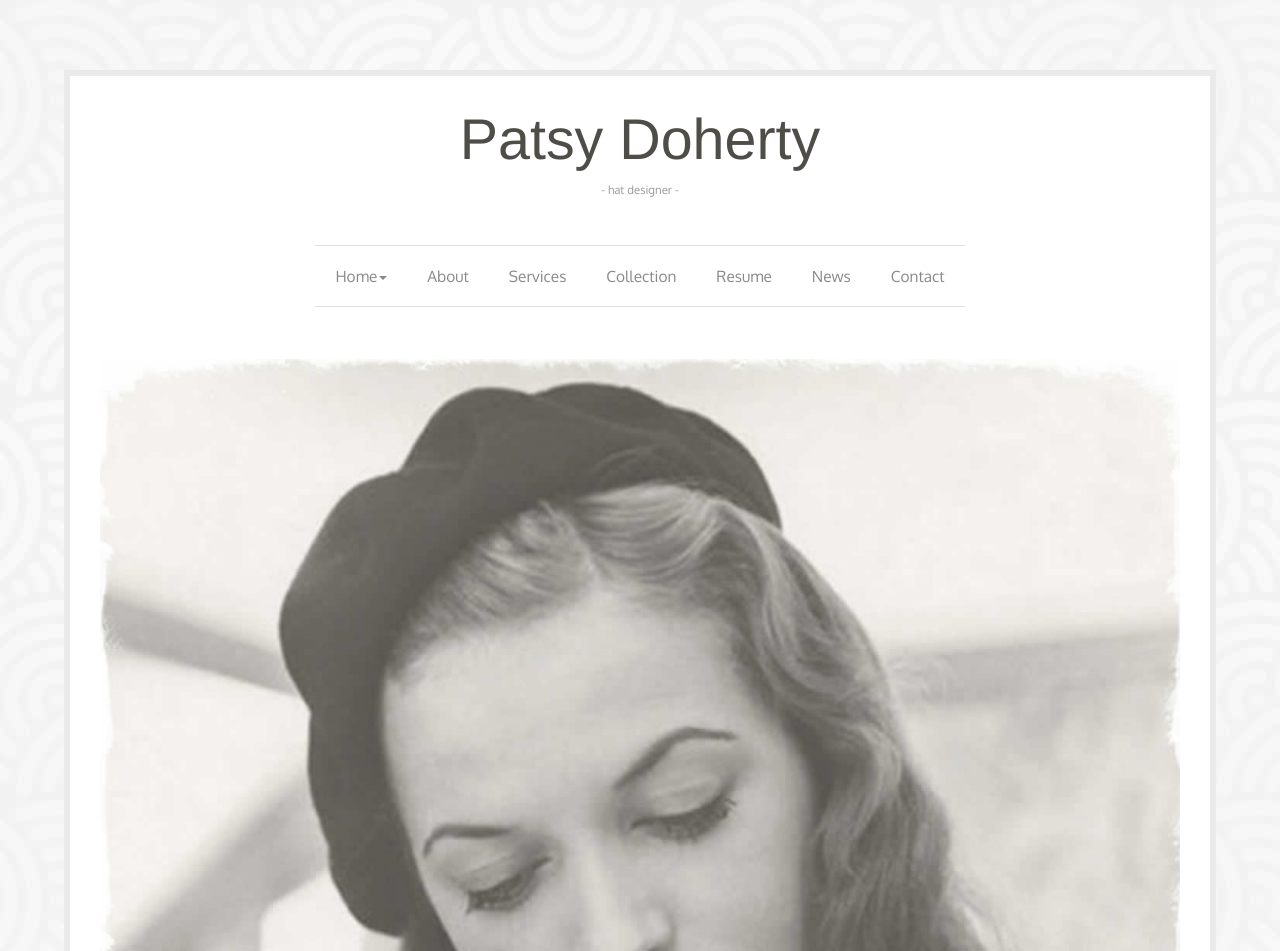
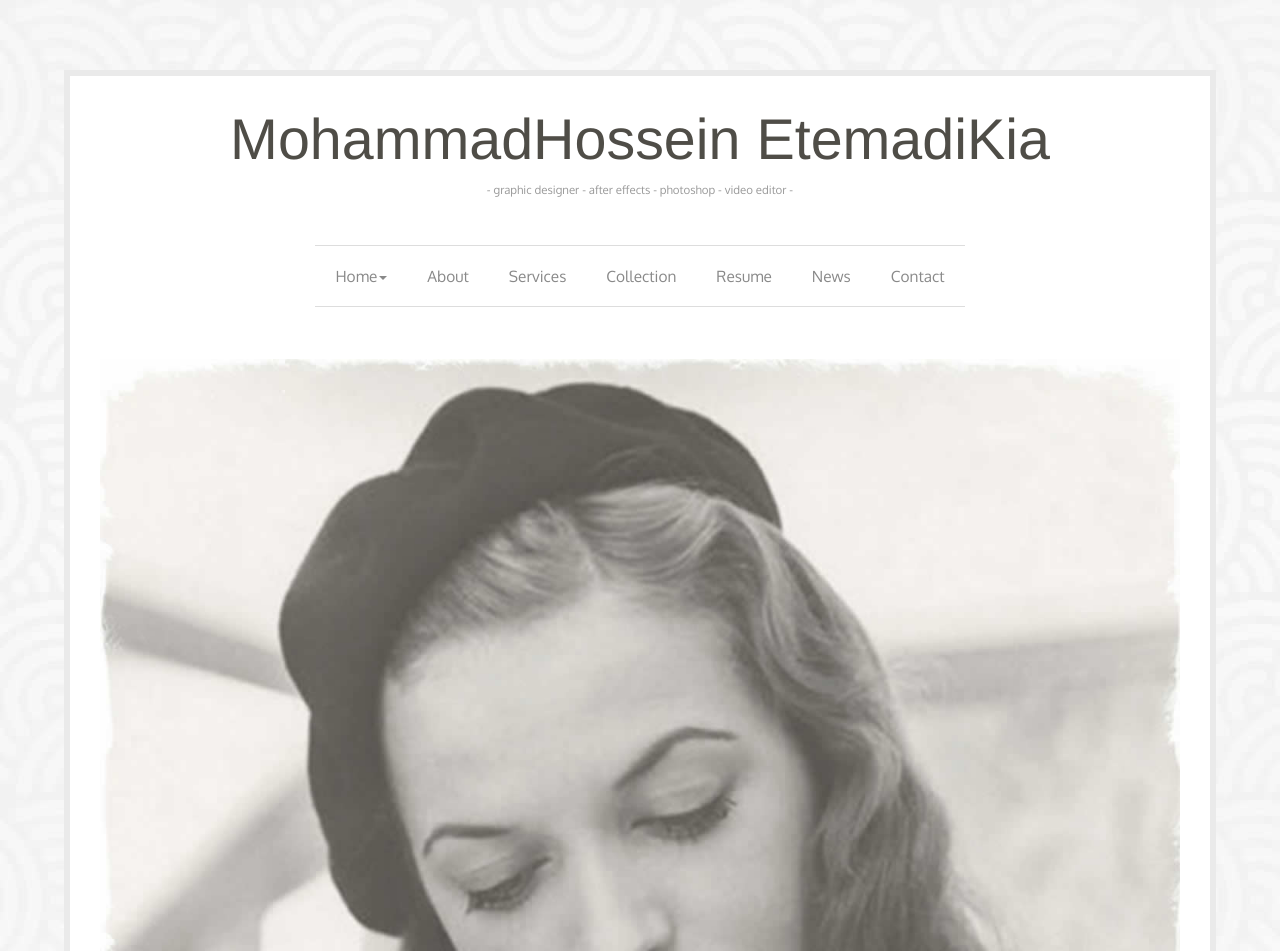
Before and after one commit to MohammadEtemadikia/Portfolio, a plain HTML site: page index.html in a window 1280 px wide. Shown: the top 951 px of the page. Drawn offline with Linux system fonts and the light colour scheme; a web font is replaced by a local one.

Commit message:
Update index.html

```diff
--- a/index.html
+++ b/index.html
@@ -29,8 +29,8 @@
    <div class="wrapper">
   	  <div class="col-md-12">
          <!-- Logo -->
-         <div class="brand wow fadeIn" data-wow-delay="0.1s"> Patsy Doherty
-           <div class="title"> - hat designer -  </div>
+         <div class="brand wow fadeIn" data-wow-delay="0.1s"> MohammadHossein EtemadiKia
+           <div class="title"> - graphic designer - after effects - photoshop - video editor -  </div>
          </div>
 
          <!-- Navigation -->
```
